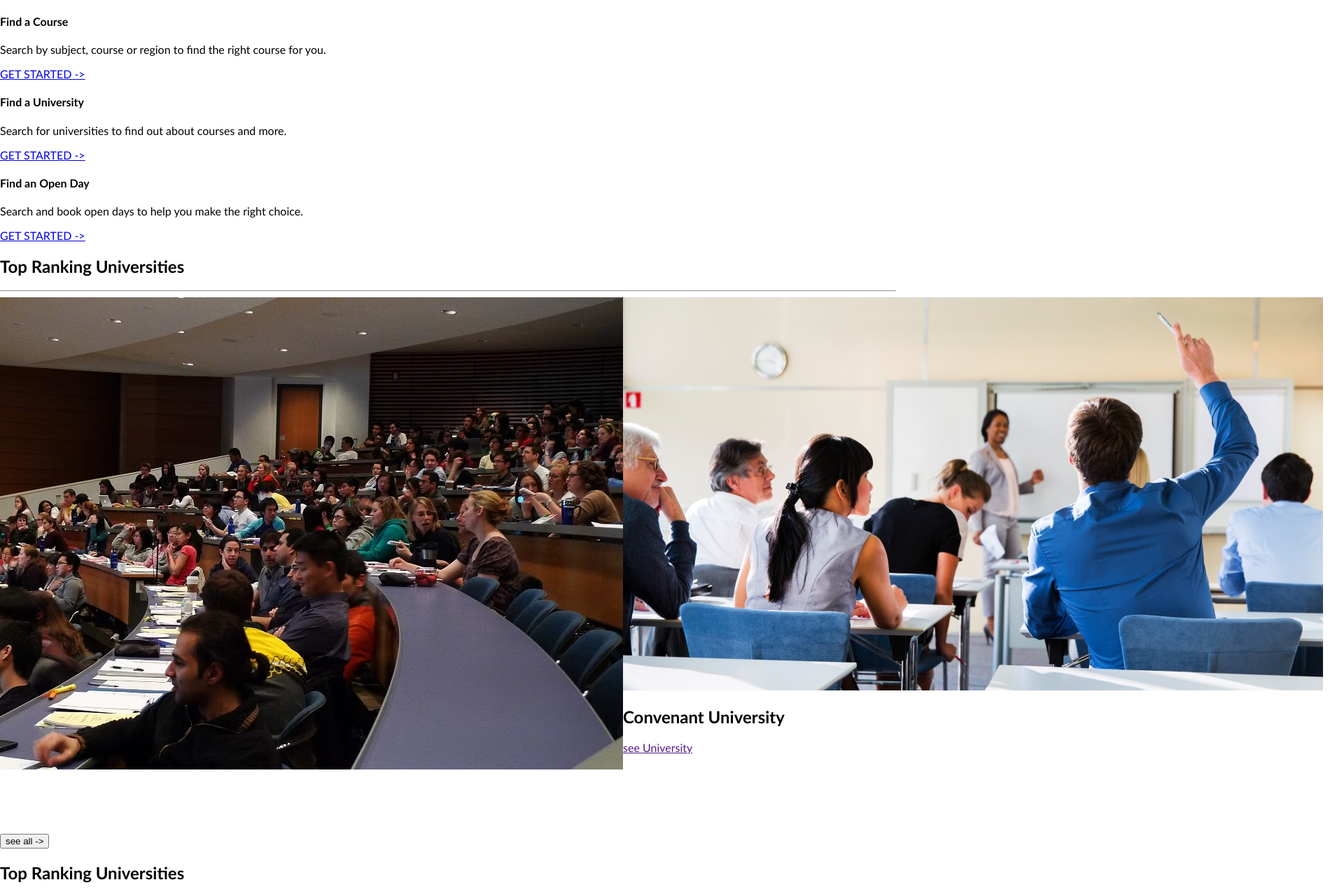
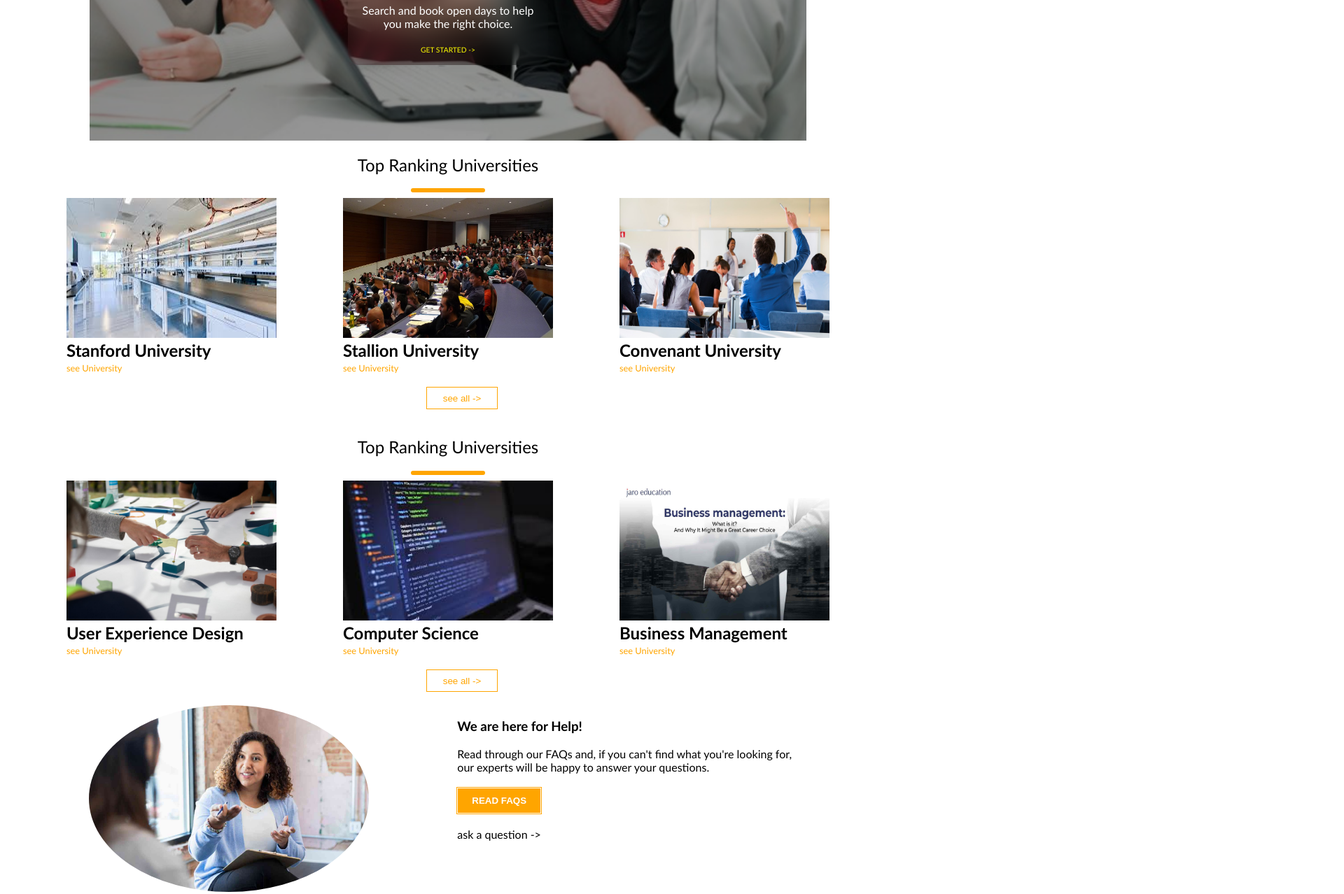
Before and after one commit to DrShambala/Excellence-University-website, a plain HTML site: page index.html in a window 1280 px wide. Shown: the part 1335-2613 px from the top of the page at 70% size, 1920 px wide, since content can reach past the window. Drawn offline with Linux system fonts and the light colour scheme.

Commit message:
more on css

```diff
--- a/index.css
+++ b/index.css
@@ -108,3 +108,140 @@ body{
 }
 
 /* --------------container 2------------------- */
+.container2{
+    width: 100%;
+    height: auto;
+    display: flex;
+    justify-content: center;
+    position: relative;
+    z-index: 0;
+}
+.img2{
+    filter: brightness(0.6);
+    width: 80vw;
+    height: auto;
+}
+.card1{
+    position: absolute;
+    top: 15%;
+    left: 20%;
+    width: 20vw;
+    text-align: center;
+    padding:15px;
+    color: white;
+    background-color: transparent;
+    backdrop-filter: blur(20px);
+    border-radius: 20px;
+}
+.card2{
+    position: absolute;
+    top: 15%;
+    right: 20%;
+    width: 20vw;
+    text-align: center;
+    color: white;
+    background-color: transparent;
+    backdrop-filter: blur(20px);
+    padding:15px;
+    border-radius: 20px;
+}
+.card3{
+    padding:15px;
+    color: white;
+    background-color: transparent;
+    backdrop-filter: blur(20px);
+    width: 20vw;
+    text-align: center;
+    position: absolute;
+    top: 50%;
+    border-radius: 20px;
+}
+.card1>a,.card2>a,.card3>a{
+    color: yellow;
+    text-decoration: none;
+    font-size: 0.8vw;
+}
+
+/* -------------------------------container3------------------ */
+.container3{
+    width: 100%;
+    height: auto;
+    overflow: hidden;
+}
+.container3>h2{
+    text-align: center;
+    font-weight: lighter;
+}
+.container3>hr{
+    width: 100px;
+    border: 3px solid orange;
+    border-radius: 20px;
+    text-align: center;
+}
+.container3>.box{
+    width: 100%;
+    display: flex;
+    justify-content: space-evenly;
+
+}
+.container3>.box>.boxes{
+    text-align: left;
+}
+.container3>.box>.boxes>h2{
+    margin: 0;
+}
+.container3>.box>.boxes>a{
+    text-decoration: none;
+    color: orange;
+    font-size: 1vw;
+}
+.container3>.box>.boxes>img{
+    width: 300px;
+    height: 200px;
+}
+.seeAll{
+    width: 100%;
+    text-align: center;
+    padding: 20px;
+}
+.seeAll>button{
+    width: 100px;
+    height: 30px;
+    color: orange;
+    cursor: pointer;
+    background: white;
+    border: none;
+    outline: 1px solid orange;
+}
+/* --------------------container4----------------------- */
+
+.container4{
+    width: 100%;
+    height: auto;
+    overflow: hidden;
+    display: flex;
+    justify-content: space-evenly;
+}
+.container4>img{
+    width: 400px;
+    border-radius: 50%;
+}
+.help{
+    width: 500px;
+}
+.help>button{
+    display: block;
+    padding: 10px 20px;
+    background: orange;
+    color: white;
+    font-weight: bold;
+    border: 1px solid white;
+    outline: 1px solid orange;
+    cursor: pointer;
+    margin: 20px 0;
+}
+.help>a{
+    text-decoration: none;
+    color: black;
+
+}
```
